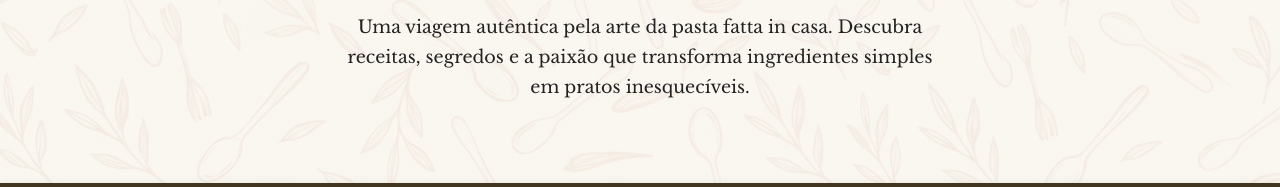
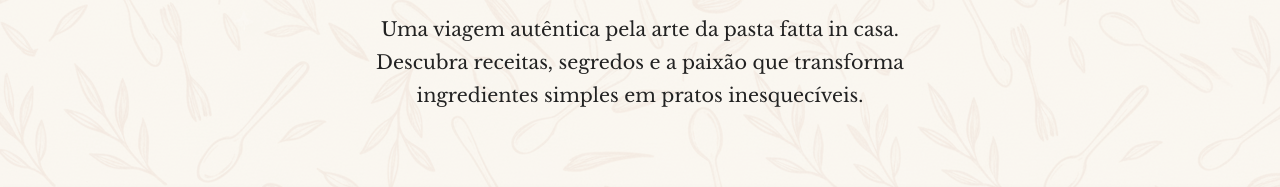
Before and after one commit to neimarPOO/Massas_Frescas_Italianas, a plain HTML site: page index.html in a window 1280 px wide. Shown: the part 384-571 px from the top of the page. Drawn offline with nearby package versions, Linux system fonts and the light colour scheme; a web font is replaced by a local one.

Commit message:
feat: increase font size and weight of intro text

```diff
--- a/index.html
+++ b/index.html
@@ -109,8 +109,8 @@
         }
 
         .intro-text {
-            font-size: 1.1rem;
-            font-weight: 300;
+            font-size: 1.2rem;
+            font-weight: 400;
             max-width: 600px;
             margin: 0 auto 2rem auto;
         }
```
